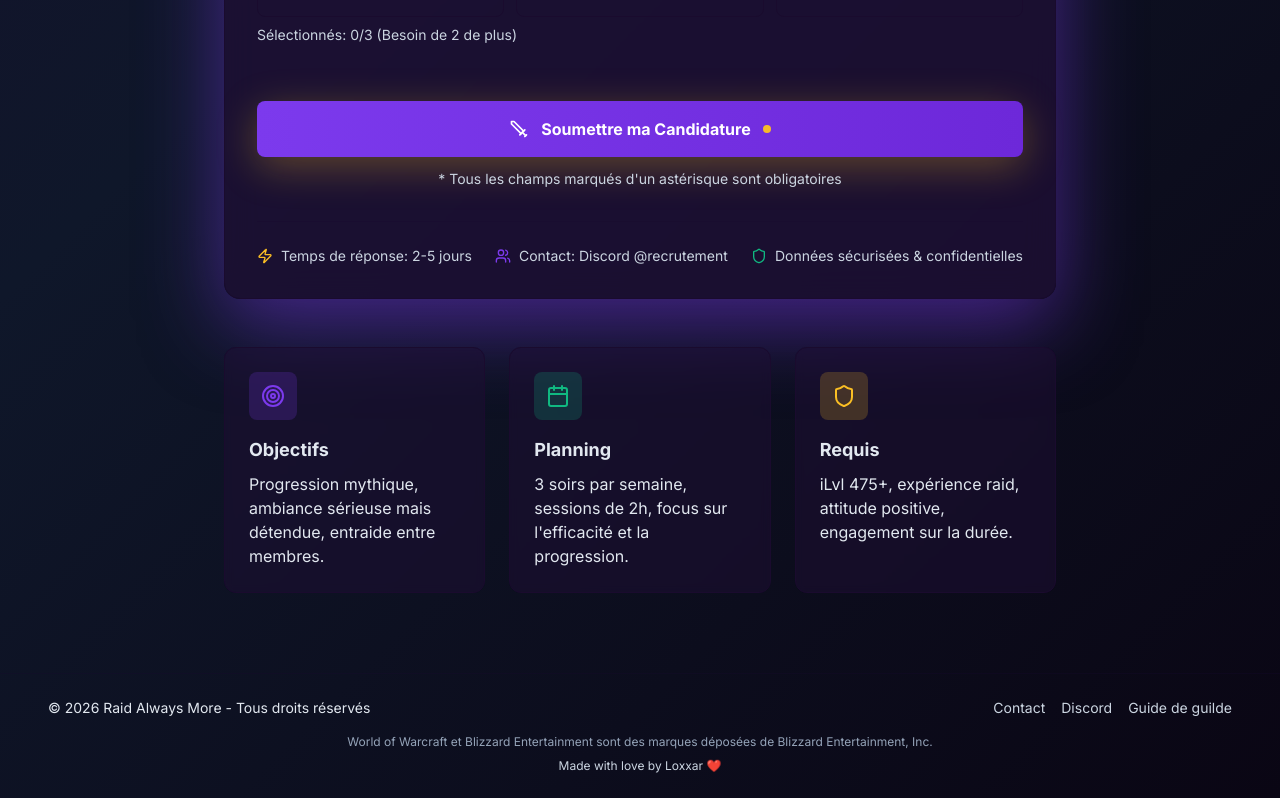
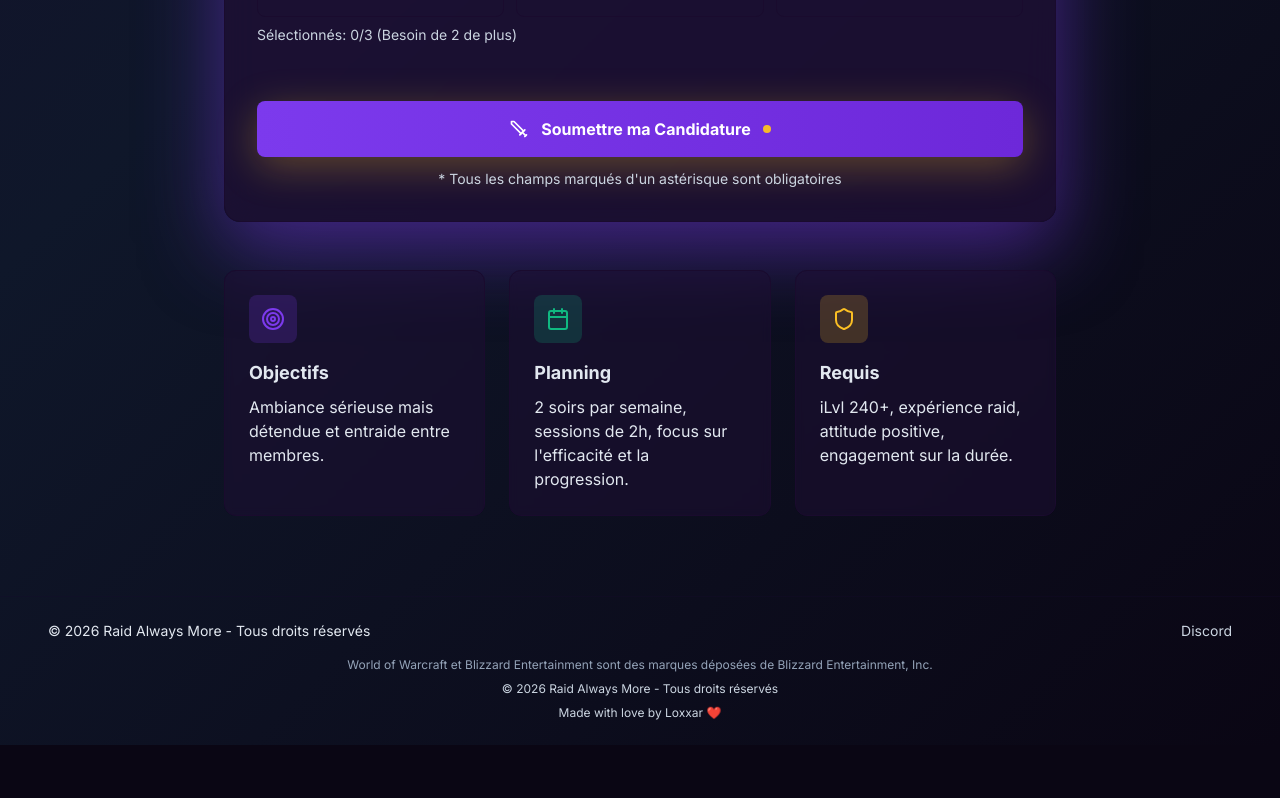
Before and after one commit to loxxar/alwaysmore, a Next.js app: page / in a window 1280 px wide. Shown: the part 1484-2282 px from the top of the page. After the commit the page ends 2229 px from the top, so only its background shows below. Built offline with nearby package versions, Linux system fonts and the light colour scheme.

Commit message:
Update footer links and remove extra info section; adjust guild description, planning, and requirements

```diff
--- a/app/layout.tsx
+++ b/app/layout.tsx
@@ -105,28 +105,21 @@ export default function RootLayout({
               </div>
               <div className="flex space-x-4">
                 <a
-                  href="#"
-                  className="text-sm text-night-300 hover:text-accent-gold transition-colors"
-                >
-                  Contact
-                </a>
-                <a
-                  href="#"
+                  href="https://discord.gg/CDBrgjd4cH"
+                  target="_blank"
+                  rel="noopener noreferrer"
                   className="text-sm text-night-300 hover:text-accent-gold transition-colors"
                 >
                   Discord
-                </a>
-                <a
-                  href="#"
-                  className="text-sm text-night-300 hover:text-accent-gold transition-colors"
-                >
-                  Guide de guilde
                 </a>
               </div>
             </div>
             <div className="mt-4 text-center text-xs text-night-400">
               World of Warcraft et Blizzard Entertainment sont des marques
               déposées de Blizzard Entertainment, Inc.
+            </div>
+            <div className="mt-2 text-center text-xs text-night-300">
+              © 2026 Raid Always More - Tous droits réservés
             </div>
             <div className="mt-2 text-center text-xs text-night-300">
               Made with love by Loxxar ❤️
--- a/app/page.tsx
+++ b/app/page.tsx
@@ -585,37 +585,6 @@ export default function HomePage() {
               </div>
             </form>
           )}
-
-          {/* Informations complémentaires */}
-          {!submitted && (
-            <motion.div
-              initial={{ opacity: 0 }}
-              animate={{ opacity: 1 }}
-              transition={{ delay: 0.5 }}
-              className="mt-8 pt-6 border-t border-void/30"
-            >
-              <div className="flex flex-col md:flex-row justify-between items-center text-sm text-night-300">
-                <div className="mb-4 md:mb-0">
-                  <p className="flex items-center">
-                    <Zap className="w-4 h-4 mr-2 text-accent-gold" />
-                    Temps de réponse: 2-5 jours
-                  </p>
-                </div>
-                <div className="mb-4 md:mb-0">
-                  <p className="flex items-center">
-                    <Users className="w-4 h-4 mr-2 text-primary" />
-                    Contact: Discord @recrutement
-                  </p>
-                </div>
-                <div>
-                  <p className="flex items-center">
-                    <Shield className="w-4 h-4 mr-2 text-success" />
-                    Données sécurisées & confidentielles
-                  </p>
-                </div>
-              </div>
-            </motion.div>
-          )}
         </motion.div>
 
         {/* Section Informations Guilde */}
@@ -631,8 +600,7 @@ export default function HomePage() {
               Objectifs
             </h4>
             <p className="text-night-200">
-              Progression mythique, ambiance sérieuse mais détendue, entraide
-              entre membres.
+              Ambiance sérieuse mais détendue et entraide entre membres.
             </p>
           </div>
 
@@ -644,7 +612,7 @@ export default function HomePage() {
               Planning
             </h4>
             <p className="text-night-200">
-              3 soirs par semaine, sessions de 2h, focus sur l'efficacité et la
+              2 soirs par semaine, sessions de 2h, focus sur l'efficacité et la
               progression.
             </p>
           </div>
@@ -657,7 +625,7 @@ export default function HomePage() {
               Requis
             </h4>
             <p className="text-night-200">
-              iLvl 475+, expérience raid, attitude positive, engagement sur la
+              iLvl 240+, expérience raid, attitude positive, engagement sur la
               durée.
             </p>
           </div>
```
